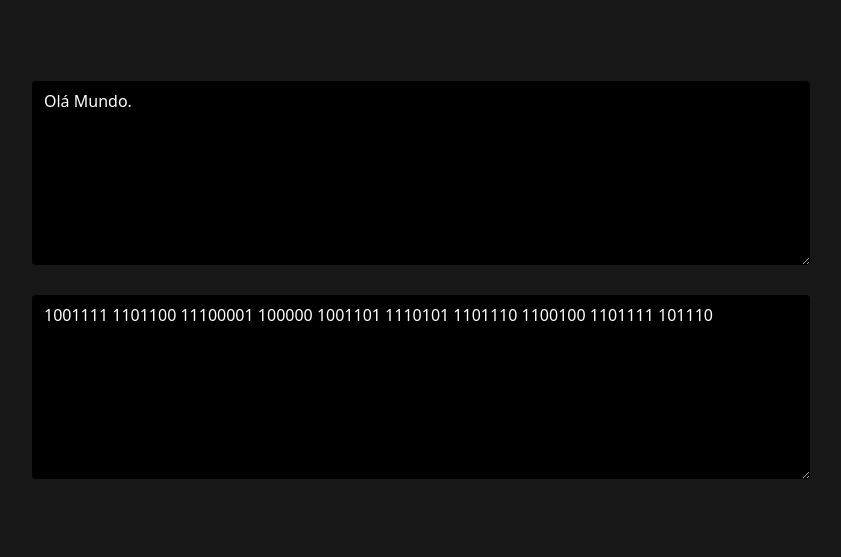
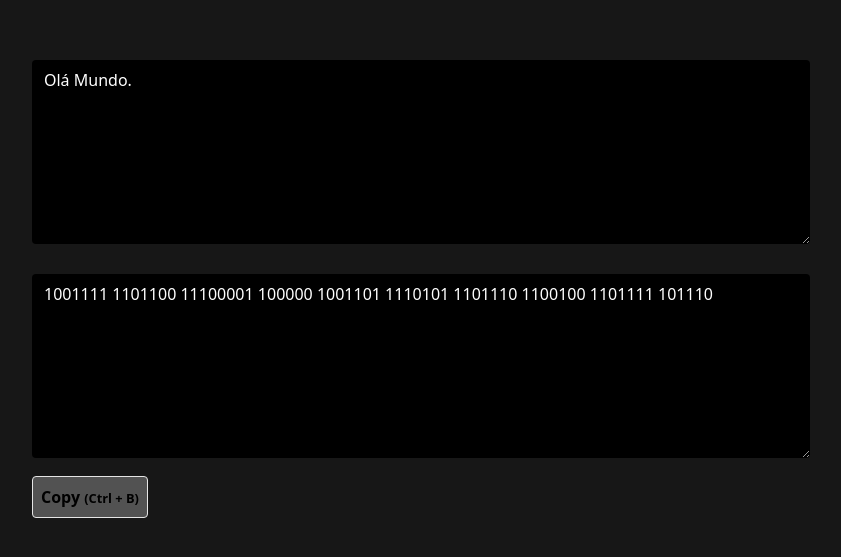
Before and after one commit to codigoisaac/binary-shift, a React (Create React App) app: page / in a window 1280 px wide. Shown: the part 117-674 px from the top of the page, without its empty margins (219-1060 px from the left). Built offline with nearby package versions, Linux system fonts and the light colour scheme.

Commit message:
Copy button

```diff
--- a/src/features/shifter/Form.js
+++ b/src/features/shifter/Form.js
@@ -1,11 +1,12 @@
 import React, { useEffect } from 'react';
 import { TextField } from './TextField';
 import { BinaryField } from './BinaryField';
-import { useDispatch } from 'react-redux';
+import { useDispatch, useSelector } from 'react-redux';
 import { textInserted, initialState } from './shifterSlice';
 
 export const Form = () => {
   const dispatch = useDispatch();
+  const shift = useSelector((state) => state.shifter);
 
   useEffect(() => {
     dispatch(textInserted(initialState.text));
@@ -15,6 +16,15 @@ export const Form = () => {
     <div>
       <TextField />
       <BinaryField />
+
+      <div>
+        <button
+          className="text-black font-bold border border-neutral-200 p-2 rounded bg-neutral-600"
+          onClick={() => navigator.clipboard.writeText(shift.binary)}
+        >
+          Copy <small className="font-semibold">(Ctrl + B)</small>
+        </button>
+      </div>
     </div>
   );
 };
```
